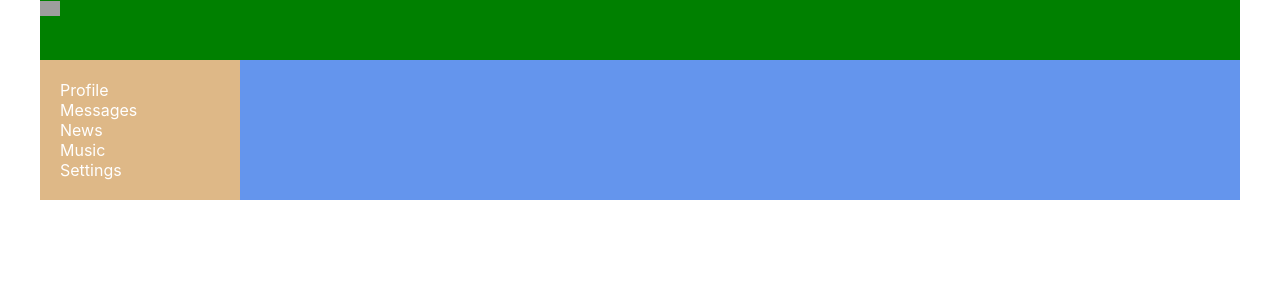
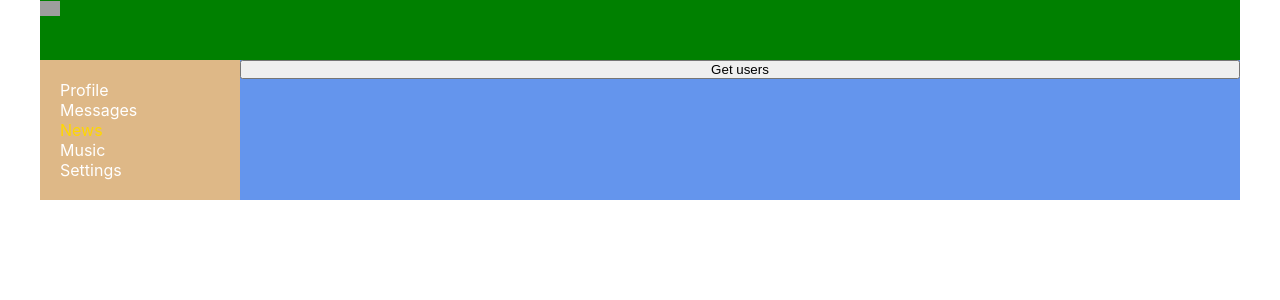
Before and after one commit to lu1dgy/react-blog, a React (Create React App) app: page /users in a window 1280 px wide. Shown: the top 300 px of the page. Built offline with nearby package versions, Linux system fonts and the light colour scheme; grey boxes are pictures that could not be loaded.

Commit message:
add users route

```diff
--- a/package.json
+++ b/package.json
@@ -7,6 +7,7 @@
     "@testing-library/jest-dom": "^5.16.5",
     "@testing-library/react": "^13.4.0",
     "@testing-library/user-event": "^13.5.0",
+    "axios": "^1.3.4",
     "react": "^18.2.0",
     "react-dom": "^18.2.0",
     "react-redux": "^8.0.5",
--- a/src/App.js
+++ b/src/App.js
@@ -7,6 +7,7 @@ import Navbar from './components/Navbar/Navbar'
 import Profile from './components/Profile/Profile'
 import Header from './components/Header/Header'
 import DialogsContainer from './components/Dialogs/DialogsContainer'
+import UsersContainer from './components/Users/UsersContainer'
 
 const App = () => {
   return (
@@ -23,6 +24,10 @@ const App = () => {
             path='/profile'
             element={<Profile />}
           />
+          <Route
+            path='/users'
+            element={<UsersContainer />}
+          />
         </Routes>
       </div>
     </div>
--- a/src/components/Dialogs/DialogsContainer.jsx
+++ b/src/components/Dialogs/DialogsContainer.jsx
@@ -1,3 +1,4 @@
+import React from 'react'
 import { useDispatch, useSelector } from 'react-redux'
 import { sendMessageCreator, updateNewMessageTextCreator } from '../../redux/reducers/dialogs'
 import Dialogs from './Dialogs'
--- a/src/components/Navbar/Navbar.jsx
+++ b/src/components/Navbar/Navbar.jsx
@@ -3,6 +3,7 @@ import styles from './Navbar.module.css'
 import { NavLink } from 'react-router-dom'
 
 const Navbar = () => {
+  const activeLink = (link) => (link.isActive ? styles.activeLink : '')
   return (
     <nav className={styles.nav}>
       <div className={styles.item}>
@@ -12,21 +13,33 @@ const Navbar = () => {
           Profile
         </NavLink>
       </div>
-      <div className={`${styles.item} ${styles.active}`}>
+      <div className={`${styles.item}`}>
         <NavLink
           to='/dialogs'
-          className={(link) => (link.isActive ? styles.activeLink : '')}>
+          className={activeLink}>
           Messages
         </NavLink>
       </div>
       <div className={styles.item}>
-        <NavLink to='/'>News</NavLink>
+        <NavLink
+          className={activeLink}
+          to='/users'>
+          News
+        </NavLink>
       </div>
       <div className={styles.item}>
-        <NavLink to='/'>Music</NavLink>
+        <NavLink
+          className={activeLink}
+          to='/'>
+          Music
+        </NavLink>
       </div>
       <div className={styles.item}>
-        <NavLink to='/'>Settings</NavLink>
+        <NavLink
+          className={activeLink}
+          to='/1'>
+          Settings
+        </NavLink>
       </div>
     </nav>
   )
--- /dev/null
+++ b/src/components/Users/Users.jsx
@@ -0,0 +1,50 @@
+import React from 'react'
+import axios from 'axios'
+
+import style from './Users.module.css'
+import defaultAvatar from '../../assets/images/default-avatar.jpg'
+
+function Users({ users, follow, unFollow, setUsers }) {
+  const getUsers = () => {
+    if (users.length === 0) {
+      axios.get('https://social-network.samuraijs.com/api/1.0/users').then((res) => {
+        setUsers(res.data.items)
+      })
+    }
+  }
+  return (
+    <div className={style.userList}>
+      {users.length === 0 ? <button onClick={getUsers}>Get users</button> : ''}
+      {users.map((user) => (
+        <div
+          key={user.id}
+          className={style.user}>
+          <div className={style.imageBlock}>
+            <img
+              className={style.userAvatar}
+              alt='userImg'
+              src={user.photos.small === null ? defaultAvatar : user.photos.small}
+            />
+            <button
+              className={style.followBtn}
+              onClick={() => (user.followed ? unFollow(user.id) : follow(user.id))}>
+              {user.followed ? 'Unfollow' : 'Follow'}
+            </button>
+          </div>
+          <div className={style.userInfo}>
+            <div className={style.nameBlock}>
+              <h3>{user.name}</h3>
+              <p className={style.userStatus}>{user.status === null ? 'no status' : user.status}</p>
+            </div>
+            {/* <div className={style.locationBlock}>
+              <p className={style.userCountry}>{user.location?.country}</p>
+              <p className={style.userCity}>{user.location?.city}</p>
+            </div> */}
+          </div>
+        </div>
+      ))}
+    </div>
+  )
+}
+
+export default Users
--- /dev/null
+++ b/src/components/Users/Users.module.css
@@ -0,0 +1,53 @@
+.user {
+  display: flex;
+  gap: 50px;
+  padding: 15px;
+  height: 100px;
+}
+
+.userList {
+  display: flex;
+  flex-direction: column;
+  gap: 10px;
+}
+
+.userAvatar {
+  width: 70px;
+  height: 70px;
+  border-radius: 50%;
+}
+
+.imageBlock {
+  display: flex;
+  flex-direction: column;
+  width: 70px;
+  padding: 15px;
+  gap: 10px;
+}
+
+.locationBlock {
+  margin-top: 30px;
+}
+
+.nameBlock {
+  display: flex;
+  flex-direction: column;
+  gap: 35px;
+  width: 130px;
+}
+
+.userInfo {
+  display: flex;
+  gap: 200px;
+  border: 3px solid #000;
+  border-radius: 5px;
+  padding: 15px;
+  width: 400px;
+}
+
+.followBtn {
+  width: 70px;
+  padding: 0;
+  background-color: #000;
+  color: #fff;
+}
--- /dev/null
+++ b/src/components/Users/UsersContainer.jsx
@@ -0,0 +1,29 @@
+import React from 'react'
+import { useDispatch, useSelector } from 'react-redux'
+
+import Users from './Users'
+import { follow, unFollow, setUsers } from '../../redux/reducers/users'
+
+const UsersContainer = () => {
+  const dispatch = useDispatch()
+  const users = useSelector((state) => state.users.users)
+  const followUser = (userId) => {
+    dispatch(follow(userId))
+  }
+  const unFollowUser = (userId) => {
+    dispatch(unFollow(userId))
+  }
+  const setArrOfUsers = (users) => {
+    dispatch(setUsers(users))
+  }
+  return (
+    <Users
+      unFollow={unFollowUser}
+      follow={followUser}
+      users={users}
+      setUsers={setArrOfUsers}
+    />
+  )
+}
+
+export default UsersContainer
--- a/src/index.css
+++ b/src/index.css
@@ -1,3 +1,8 @@
+* {
+  padding: 0;
+  margin: 0;
+}
+
 body {
   margin: 0;
   padding: 0;
--- a/src/redux/reducers/index.js
+++ b/src/redux/reducers/index.js
@@ -1,11 +1,13 @@
 import { dialogs } from './dialogs'
 import { profile } from './profile'
+import { users } from './users'
 import { sideBar } from './sideBar'
 
 const rootReducer = {
   dialogs,
   profile,
   sideBar,
+  users,
 }
 
 export default rootReducer
--- /dev/null
+++ b/src/redux/reducers/users.js
@@ -0,0 +1,43 @@
+const FOLLOW = 'FOLLOW'
+const UNFOLLOW = 'UNFOLLOW'
+const SET_USERS = 'SET_USERS'
+const initialState = {
+  users: [],
+  newPostText: '',
+}
+
+export const users = (state = initialState, action) => {
+  switch (action.type) {
+    case FOLLOW:
+      return {
+        ...state,
+        users: state.users.map((user) => {
+          if (user.id === action.userId) {
+            return { ...user, followed: true }
+          }
+          return user
+        }),
+      }
+    case UNFOLLOW:
+      return {
+        ...state,
+        users: state.users.map((user) => {
+          if (user.id === action.userId) {
+            return { ...user, followed: false }
+          }
+          return user
+        }),
+      }
+    case SET_USERS:
+      return {
+        ...state,
+        users: [...state.users, ...action.users],
+      }
+    default:
+      return state
+  }
+}
+
+export const follow = (userId) => ({ type: FOLLOW, userId })
+export const unFollow = (userId) => ({ type: UNFOLLOW, userId })
+export const setUsers = (users) => ({ type: SET_USERS, users })
```
Also changed, not shown: src/assets/images/default-avatar.jpg (added), 1 other file (tests, documents, lock files or other folders).
